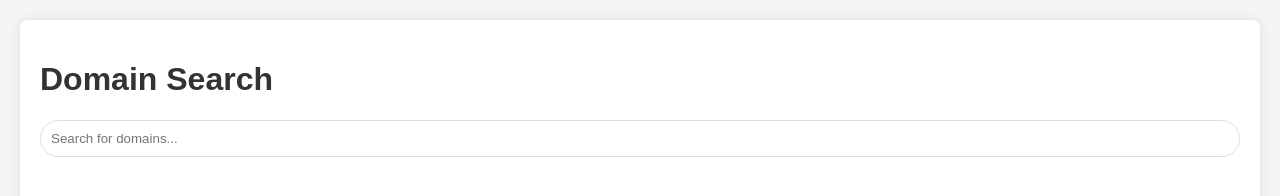
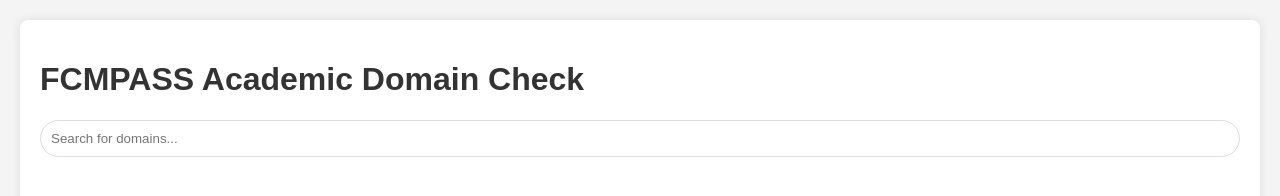
Before and after one commit to joadwe/tms_academic_domains, a plain HTML site: page docs/index.html in a window 1280 px wide. Drawn offline with Linux system fonts and the light colour scheme.

Commit message:
updated title

```diff
--- a/docs/index.html
+++ b/docs/index.html
@@ -3,7 +3,7 @@
 <head>
     <meta charset="UTF-8">
     <meta name="viewport" content="width=device-width, initial-scale=1.0">
-    <title>Domain Dashboard</title>
+    <title>FCMPASS Academic Domain Check</title>
     <style>
         body {
             font-family: sans-serif;
@@ -40,7 +40,7 @@
 </head>
 <body>
     <div class="container">
-        <h1>Domain Search</h1>
+        <h1>FCMPASS Academic Domain Check</h1>
         <input type="text" id="search-bar" placeholder="Search for domains...">
         <ul id="results"></ul>
     </div>
```
Also changed, not shown: 1 other file.
